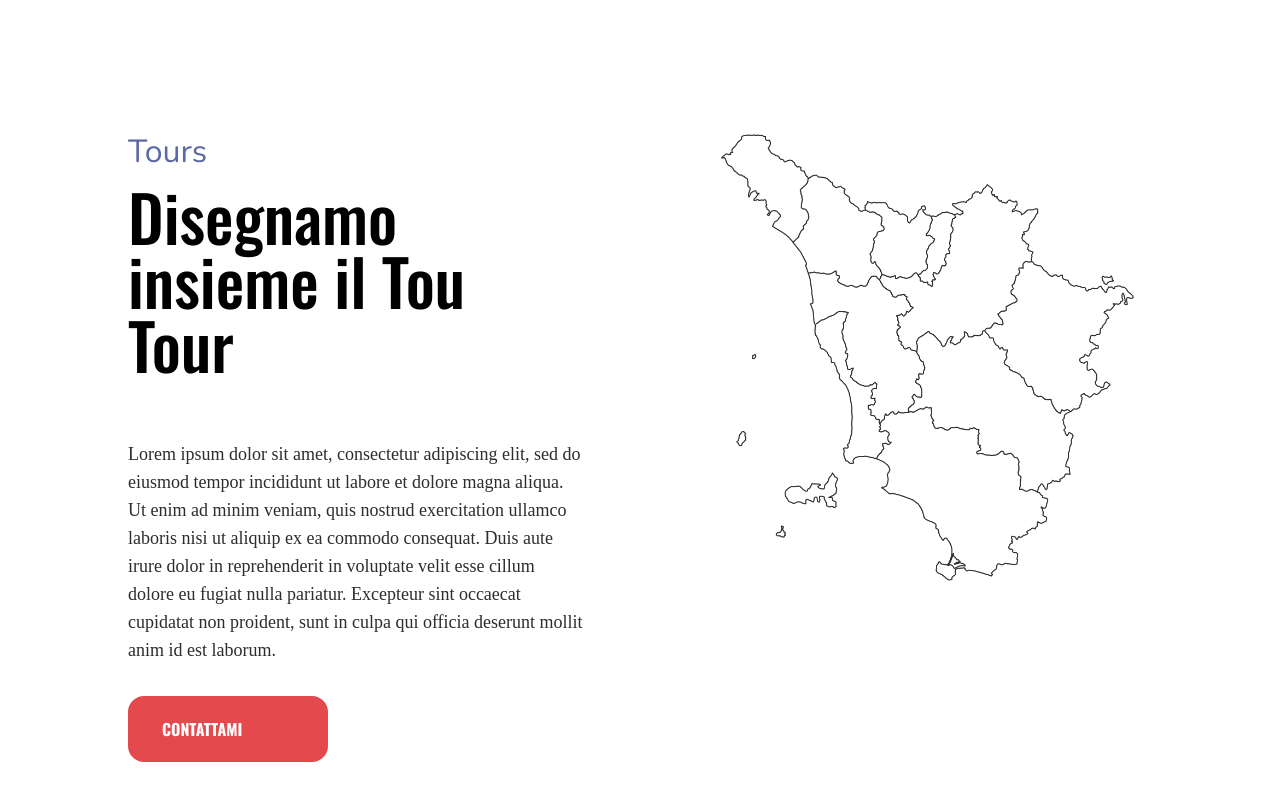
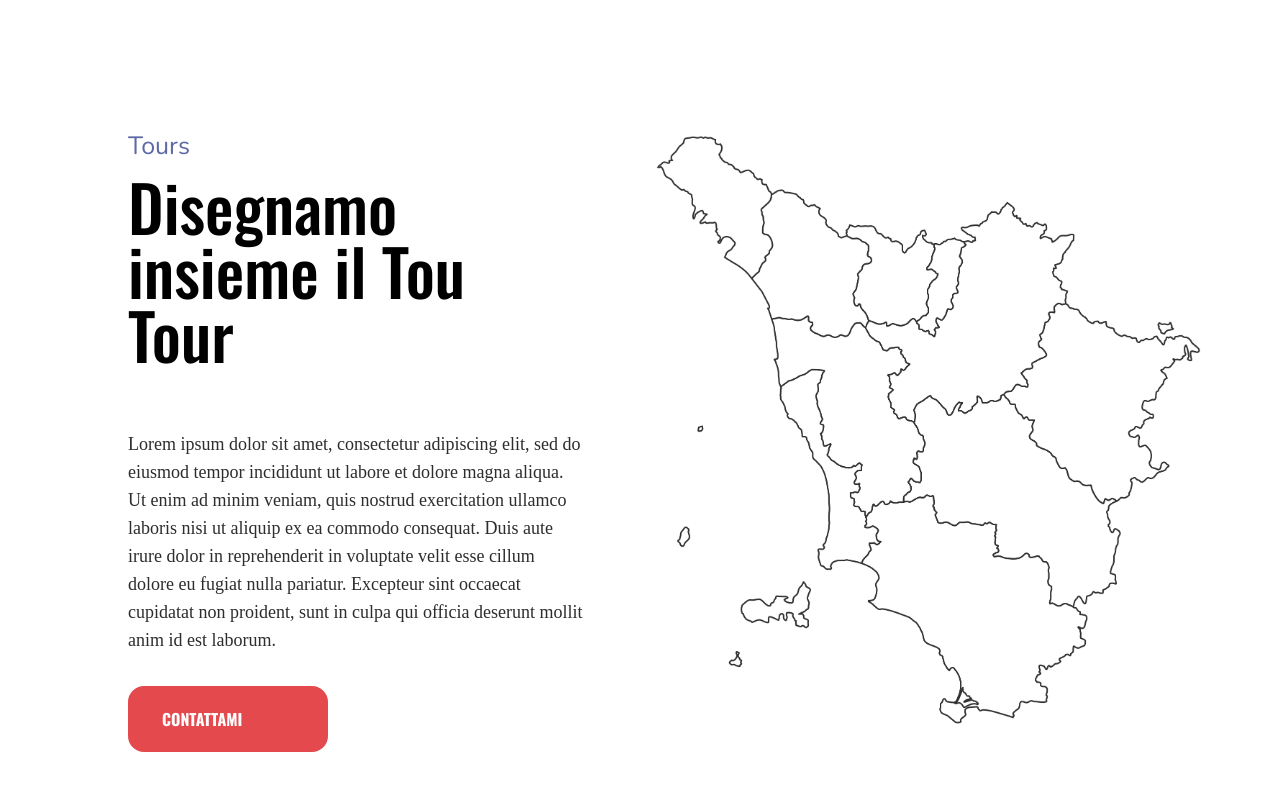
Before and after one commit to FraCanta/louOnTour, a Next.js app: page / in a window 1280 px wide. Shown: the part 1200-2000 px from the top of the page. Built offline with nearby package versions, Linux system fonts and the light colour scheme; some icons are missing; a web font is replaced by a local one.

Commit message:
sections

```diff
--- a/components/sectionTwo/map.js
+++ b/components/sectionTwo/map.js
@@ -23,13 +23,13 @@ const Map = () => {
           </p>
           <Button>Contattami</Button>
         </div>
-        <Image
+        {/* <Image
           src={Toscana}
           alt="brand"
           width={600}
           height={600}
-          //   className="brand-img rounded-lg"
-        />
+        /> */}
+        <div className="bg-toscana overflowBg"></div>
       </div>
     </div>
   );
--- a/styles/globals.css
+++ b/styles/globals.css
@@ -20,7 +20,7 @@ p {
 
 h4 {
   font-family: "Nunito", serif;
-  font-size: 32px;
+  font-size: 25px;
 }
 
 * {
@@ -193,6 +193,16 @@ h4 {
   transform: translate(-50%, 50%);
 }
 
+.bg-toscana {
+  /* min-height: 700px;
+  min-width: 700px; */
+  width: 600px;
+  height: 600px;
+  background-image: url(../public/assets/Toscana.png);
+  background-size: cover;
+  background-repeat: no-repeat;
+}
+
 @media (prefers-color-scheme: dark) {
   html {
     color-scheme: dark;
```
